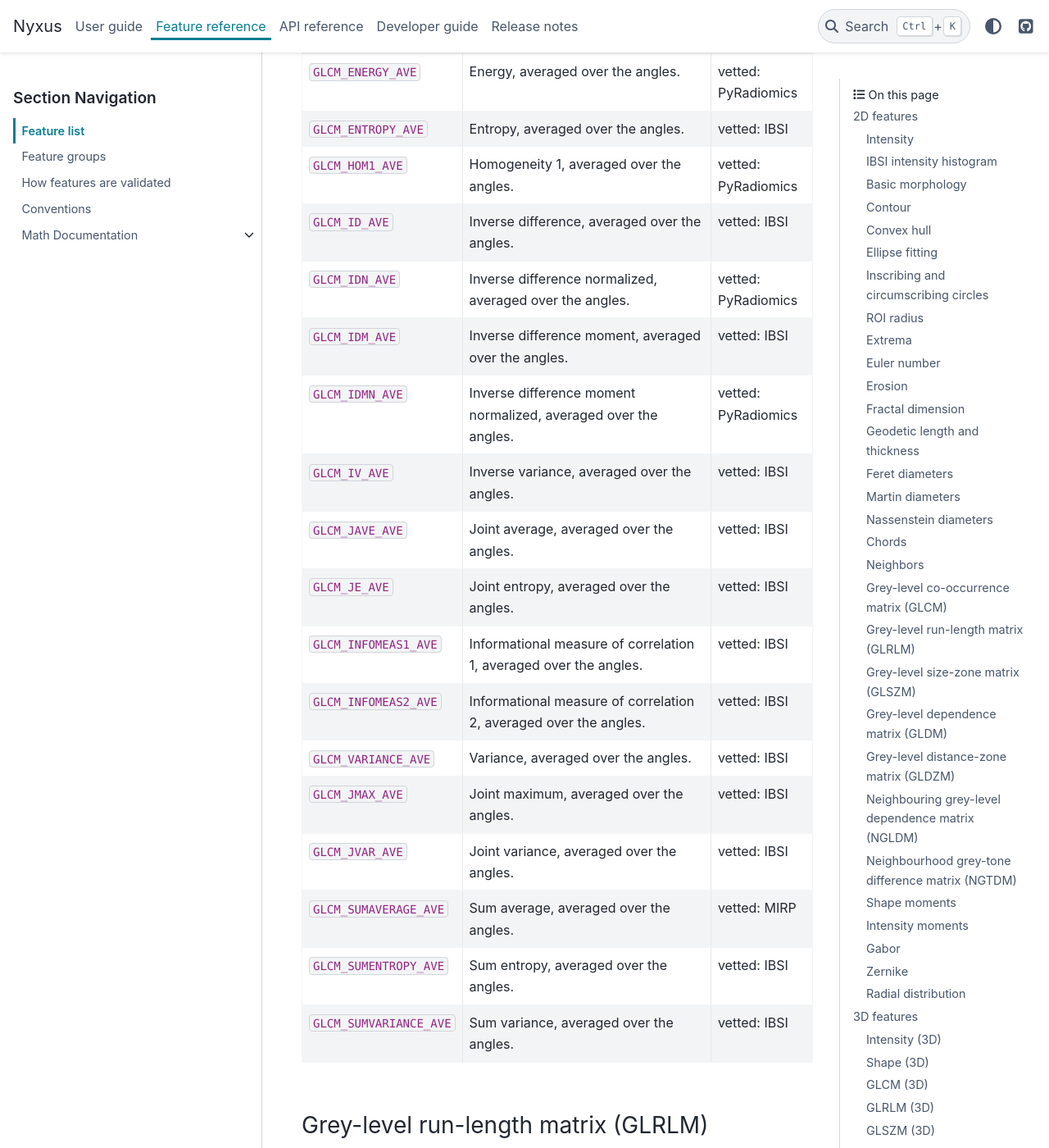
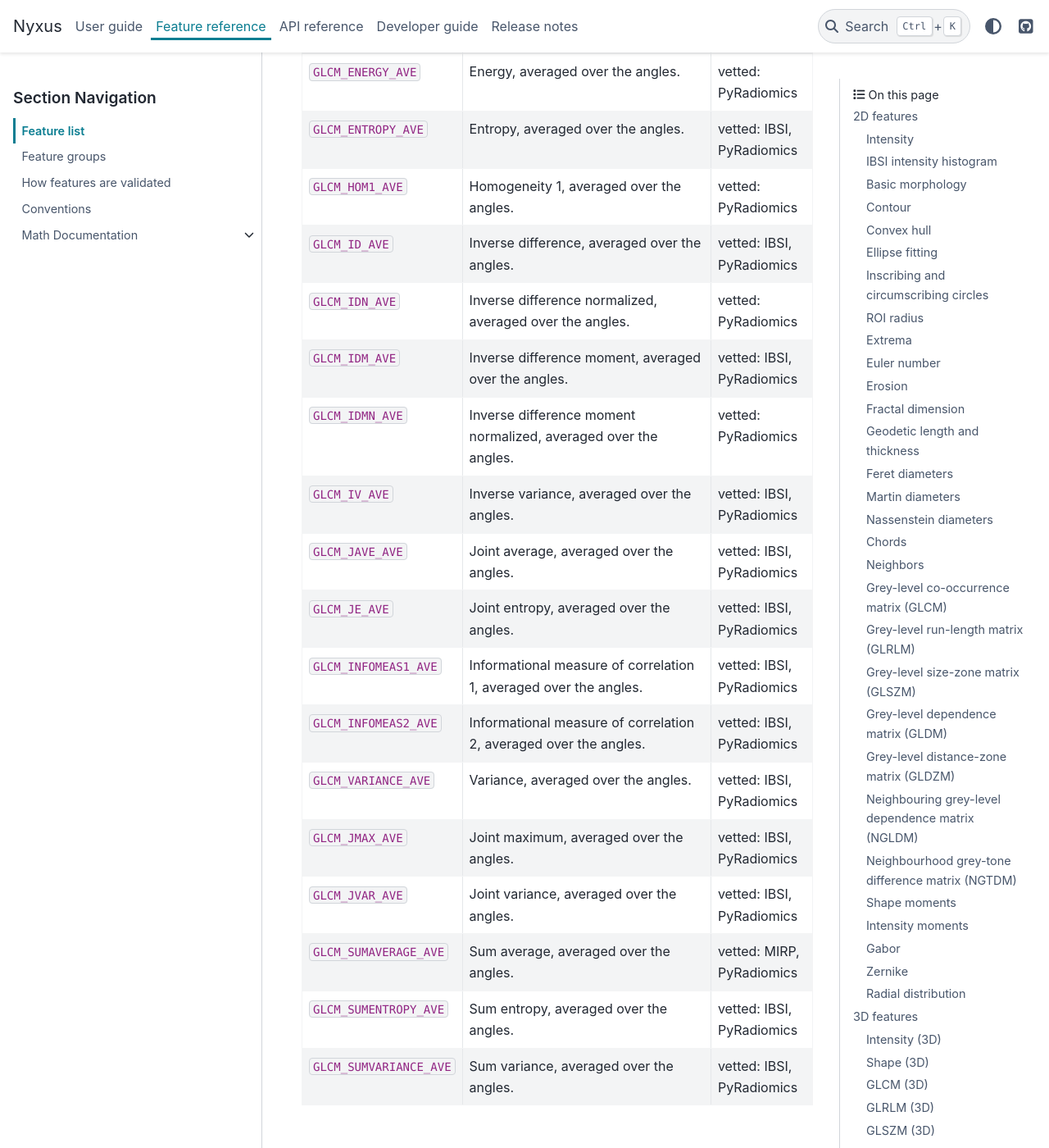
Before and after one commit to PolusAI/nyxus, a Sphinx documentation site: the page built from docs/source/featurelist.rst, in a window 1280 px wide and 1400 px high, scrolled down 37880 px. Shown: the whole window at 82% size. Built offline with Sphinx 7.4.7 and the PyData theme 0.15.4, drawn with Linux system fonts in a browser that asks for light colours; some of the changed text lies outside the part shown.

Commit message:
docs(glcm): regenerate the feature reference for the PyRadiomics GLCM tests
The gap-levels tests assert GLCM features against PyRadiomics, so the
generated oracle column now lists PyRadiomics next to MIRP for those rows.

```diff
--- a/docs/source/Math/glcm_3d_index.inc
+++ b/docs/source/Math/glcm_3d_index.inc
@@ -73,7 +73,7 @@
    * - :ref:`3GLCM_ENTROPY <feature-3glcm-entropy>`
      - Entropy (same as joint entropy)
      - —
-     - PyRadiomics (rel. 1e-9)
+     - PyRadiomics (rel. 1e-3, rel. 1e-9)
      - 3.808
    * - :ref:`3GLCM_HOM1 <feature-3glcm-hom1>`
      - Homogeneity 1 (same as inverse difference)
--- a/docs/source/featurelist.rst
+++ b/docs/source/featurelist.rst
@@ -890,13 +890,13 @@ Definitions, formulas and settings: :doc:`/Math/f_glcm`.
      - vetted: PyRadiomics
    * - ``GLCM_ACOR``
      - Autocorrelation: the co-occurrence-weighted mean of the product of the two grey levels of a pixel pair, which grows with both coarseness and brightness.
-     - vetted: MIRP
+     - vetted: MIRP, PyRadiomics
    * - ``GLCM_CLUPROM``
      - Cluster prominence: the fourth moment of the sum of the two grey levels of a pair about twice the neighbour pixel's mean grey level, which is large when that distribution is asymmetric or heavy-tailed.
      - vetted: PyRadiomics
    * - ``GLCM_CLUSHADE``
      - Cluster shade: the third moment of the sum of the two grey levels of a pair about twice the neighbour pixel's mean grey level, which measures the skewness of the co-occurrence matrix.
-     - vetted: MIRP
+     - vetted: MIRP, PyRadiomics
    * - ``GLCM_CLUTEND``
      - Cluster tendency: the second moment of the sum of the two grey levels of a pair about twice the neighbour pixel's mean grey level, which measures how strongly pairs group into similar grey levels.
      - vetted: PyRadiomics
@@ -923,13 +923,13 @@ Definitions, formulas and settings: :doc:`/Math/f_glcm`.
      - vetted: PyRadiomics
    * - ``GLCM_ENTROPY``
      - Entropy: the base-2 entropy of the co-occurrence probabilities, which is high when many grey-level pairs are about equally likely; it returns the same value as GLCM_JE.
-     - vetted: MIRP
+     - vetted: MIRP, PyRadiomics
    * - ``GLCM_HOM1``
      - Homogeneity 1: the co-occurrence probabilities weighted by one over one plus the grey-level difference of the pair; it returns the same value as GLCM_ID.
      - vetted: PyRadiomics
    * - ``GLCM_HOM2``
      - Homogeneity 2: the co-occurrence probabilities weighted by one over one plus the squared grey-level difference of the pair; it returns the same value as GLCM_IDM and has no _AVE code.
-     - vetted: MIRP
+     - vetted: MIRP, PyRadiomics
    * - ``GLCM_ID``
      - Inverse difference: the co-occurrence probabilities weighted by one over one plus the grey-level difference of the pair, which is high when paired pixels have similar grey levels.
      - vetted: PyRadiomics
@@ -944,7 +944,7 @@ Definitions, formulas and settings: :doc:`/Math/f_glcm`.
      - vetted: PyRadiomics
    * - ``GLCM_INFOMEAS1``
      - Informational measure of correlation 1: the joint entropy minus the entropy expected if the two grey levels were independent, divided by the entropy of one marginal distribution; it measures how much the two grey levels depend on each other.
-     - vetted: MIRP
+     - vetted: MIRP, PyRadiomics
    * - ``GLCM_INFOMEAS2``
      - Informational measure of correlation 2: a 0-to-1 measure of the dependence between the two grey levels of a pair, computed from the gap between the joint entropy and the entropy of the product of the marginals.
      - vetted: PyRadiomics
@@ -953,7 +953,7 @@ Definitions, formulas and settings: :doc:`/Math/f_glcm`.
      - vetted: PyRadiomics
    * - ``GLCM_JAVE``
      - Joint average: the co-occurrence-weighted mean grey level of the reference pixel of a pair.
-     - vetted: MIRP
+     - vetted: MIRP, PyRadiomics
    * - ``GLCM_JE``
      - Joint entropy: the base-2 entropy of the co-occurrence probabilities, which is high when many grey-level pairs are about equally likely.
      - vetted: PyRadiomics
@@ -962,10 +962,10 @@ Definitions, formulas and settings: :doc:`/Math/f_glcm`.
      - vetted: PyRadiomics
    * - ``GLCM_JVAR``
      - Joint variance: the co-occurrence-weighted spread of the neighbour pixel's grey level around the joint average (the reference pixel's mean); it equals GLCM_VARIANCE only when the matrix is symmetric.
-     - vetted: MIRP
+     - vetted: MIRP, PyRadiomics
    * - ``GLCM_SUMAVERAGE``
      - Sum average: the mean of the sum of the two grey levels of a pixel pair.
-     - vetted: MIRP
+     - vetted: MIRP, PyRadiomics
    * - ``GLCM_SUMENTROPY``
      - Sum entropy: the base-2 entropy of the distribution of the sum of the two grey levels of a pixel pair.
      - vetted: PyRadiomics
@@ -974,22 +974,22 @@ Definitions, formulas and settings: :doc:`/Math/f_glcm`.
      - vetted: PyRadiomics
    * - ``GLCM_VARIANCE``
      - Variance: the co-occurrence-weighted variance of the reference pixel's grey level about its mean (PyRadiomics sum of squares).
-     - vetted: IBSI
+     - vetted: IBSI, PyRadiomics
    * - ``GLCM_ASM_AVE``
      - Angular second moment, averaged over the angles.
      - vetted: PyRadiomics
    * - ``GLCM_ACOR_AVE``
      - Autocorrelation, averaged over the angles.
-     - vetted: MIRP
+     - vetted: MIRP, PyRadiomics
    * - ``GLCM_CLUPROM_AVE``
      - Cluster prominence, averaged over the angles.
-     - vetted: IBSI
+     - vetted: IBSI, PyRadiomics
    * - ``GLCM_CLUSHADE_AVE``
      - Cluster shade, averaged over the angles.
-     - vetted: IBSI
+     - vetted: IBSI, PyRadiomics
    * - ``GLCM_CLUTEND_AVE``
      - Cluster tendency, averaged over the angles.
-     - vetted: IBSI
+     - vetted: IBSI, PyRadiomics
    * - ``GLCM_CONTRAST_AVE``
      - Contrast, averaged over the angles.
      - vetted: PyRadiomics
@@ -998,70 +998,70 @@ Definitions, formulas and settings: :doc:`/Math/f_glcm`.
      - vetted: PyRadiomics
    * - ``GLCM_DIFAVE_AVE``
      - Difference average, averaged over the angles.
-     - vetted: IBSI
+     - vetted: IBSI, PyRadiomics
    * - ``GLCM_DIFENTRO_AVE``
      - Difference entropy, averaged over the angles.
-     - vetted: IBSI
+     - vetted: IBSI, PyRadiomics
    * - ``GLCM_DIFVAR_AVE``
      - Difference variance, averaged over the angles.
-     - vetted: IBSI
+     - vetted: IBSI, PyRadiomics
    * - ``GLCM_DIS_AVE``
      - Dissimilarity, averaged over the angles.
-     - vetted: IBSI
+     - vetted: IBSI, PyRadiomics
    * - ``GLCM_ENERGY_AVE``
      - Energy, averaged over the angles.
      - vetted: PyRadiomics
    * - ``GLCM_ENTROPY_AVE``
      - Entropy, averaged over the angles.
-     - vetted: IBSI
+     - vetted: IBSI, PyRadiomics
    * - ``GLCM_HOM1_AVE``
      - Homogeneity 1, averaged over the angles.
      - vetted: PyRadiomics
    * - ``GLCM_ID_AVE``
      - Inverse difference, averaged over the angles.
-     - vetted: IBSI
+     - vetted: IBSI, PyRadiomics
    * - ``GLCM_IDN_AVE``
      - Inverse difference normalized, averaged over the angles.
      - vetted: PyRadiomics
    * - ``GLCM_IDM_AVE``
      - Inverse difference moment, averaged over the angles.
-     - vetted: IBSI
+     - vetted: IBSI, PyRadiomics
    * - ``GLCM_IDMN_AVE``
      - Inverse difference moment normalized, averaged over the angles.
      - vetted: PyRadiomics
    * - ``GLCM_IV_AVE``
      - Inverse variance, averaged over the angles.
-     - vetted: IBSI
+     - vetted: IBSI, PyRadiomics
    * - ``GLCM_JAVE_AVE``
      - Joint average, averaged over the angles.
-     - vetted: IBSI
+     - vetted: IBSI, PyRadiomics
    * - ``GLCM_JE_AVE``
      - Joint entropy, averaged over the angles.
-     - vetted: IBSI
+     - vetted: IBSI, PyRadiomics
    * - ``GLCM_INFOMEAS1_AVE``
      - Informational measure of correlation 1, averaged over the angles.
-     - vetted: IBSI
+     - vetted: IBSI, PyRadiomics
    * - ``GLCM_INFOMEAS2_AVE``
      - Informational measure of correlation 2, averaged over the angles.
-     - vetted: IBSI
+     - vetted: IBSI, PyRadiomics
    * - ``GLCM_VARIANCE_AVE``
      - Variance, averaged over the angles.
-     - vetted: IBSI
+     - vetted: IBSI, PyRadiomics
    * - ``GLCM_JMAX_AVE``
      - Joint maximum, averaged over the angles.
-     - vetted: IBSI
+     - vetted: IBSI, PyRadiomics
    * - ``GLCM_JVAR_AVE``
      - Joint variance, averaged over the angles.
-     - vetted: IBSI
+     - vetted: IBSI, PyRadiomics
    * - ``GLCM_SUMAVERAGE_AVE``
      - Sum average, averaged over the angles.
-     - vetted: MIRP
+     - vetted: MIRP, PyRadiomics
    * - ``GLCM_SUMENTROPY_AVE``
      - Sum entropy, averaged over the angles.
-     - vetted: IBSI
+     - vetted: IBSI, PyRadiomics
    * - ``GLCM_SUMVARIANCE_AVE``
      - Sum variance, averaged over the angles.
-     - vetted: IBSI
+     - vetted: IBSI, PyRadiomics
 
 .. _features-glrlm:
 
```
Also changed, not shown: docs/source/Math/glcm_index.inc (+9 -9 lines).
